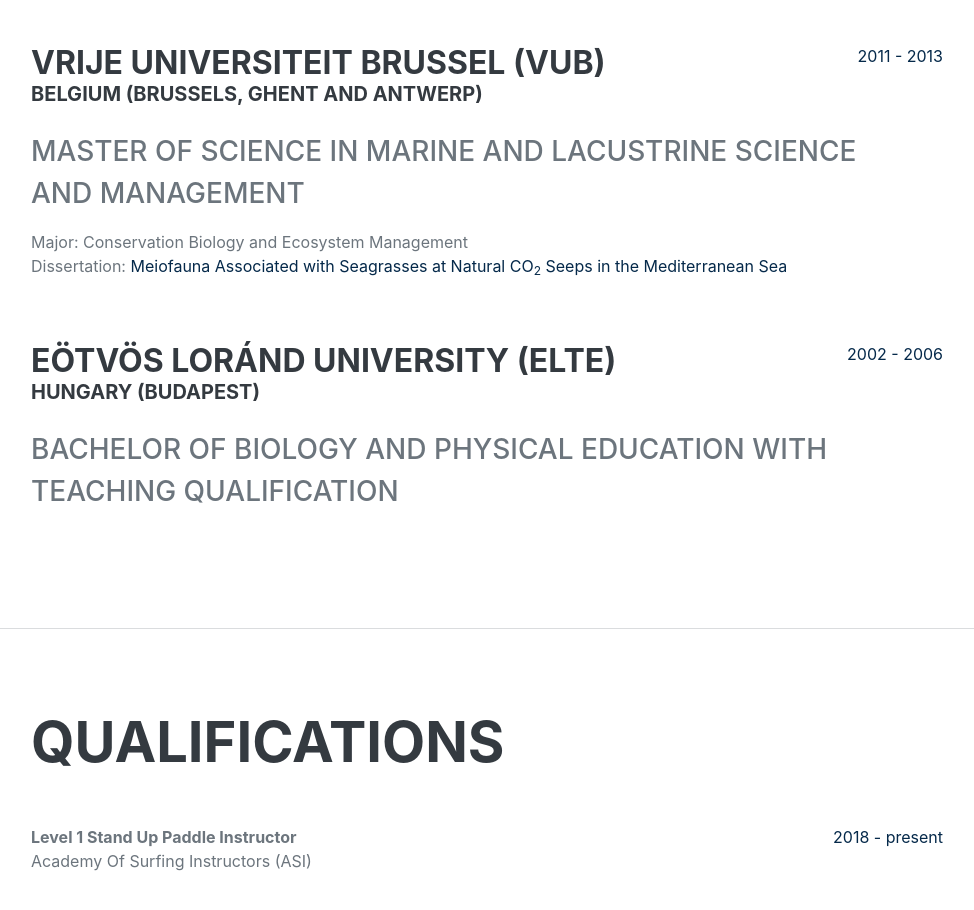
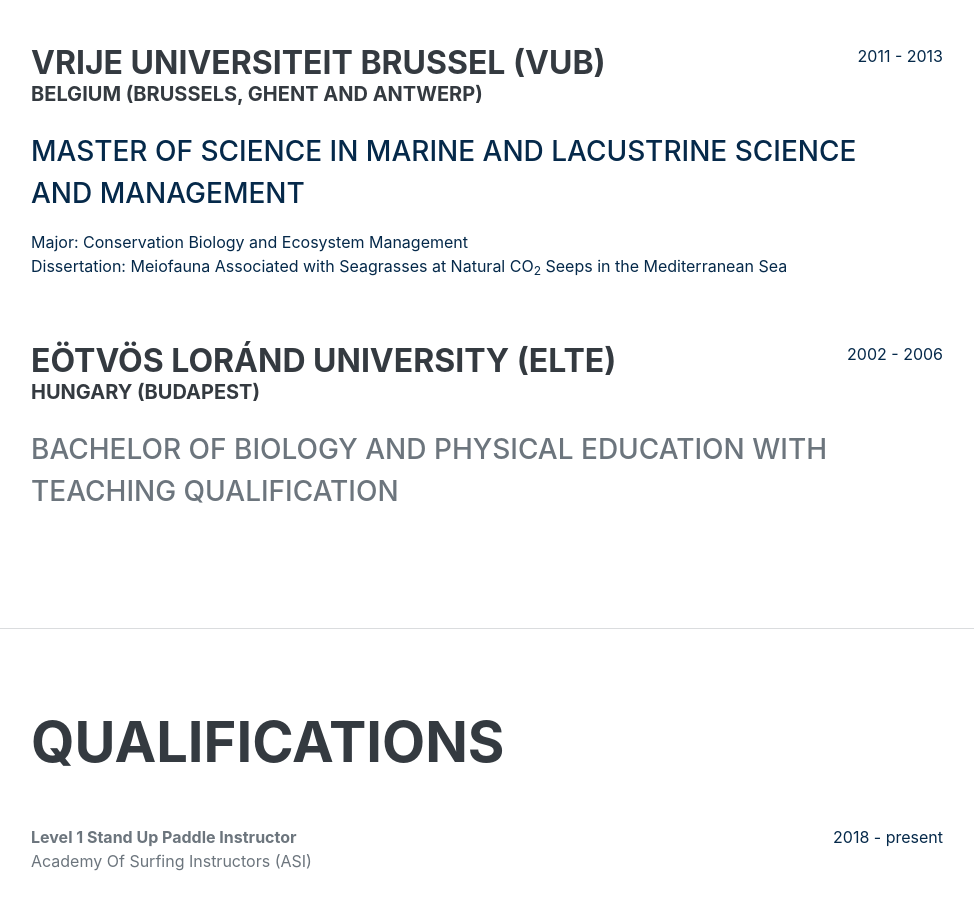
Before and after one commit to wandabodnar/wandabodnar.github.io, a plain HTML site: page index.html in a window 1280 px wide. Shown: the part 4140-5050 px from the top of the page, without its empty margins (289-1263 px from the left). Drawn offline with nearby package versions, Linux system fonts and the light colour scheme; a web font is replaced by a local one.

Commit message:
Add files via upload

```diff
--- a/index.html
+++ b/index.html
@@ -234,7 +234,8 @@
                         <h3 class="mb-0">Vrije Universiteit Brussel (VUB)</h3>
                         <h5 class="mb-0">Belgium (Brussels, Ghent and Antwerp)</h5>
                         <br>
-                        <div class="subheading mb-3">Master of Science in Marine and Lacustrine Science and Management
+                        <div class="subheading mb-3"><a style="text-decoration:none" href="https://www.oceansandlakes.be/"
+                            target="_blank">Master of Science in Marine and Lacustrine Science and Management
                         </div>
                         <div>Major: Conservation Biology and Ecosystem Management</div>
                         <p>Dissertation: <a style="text-decoration:none"
```
